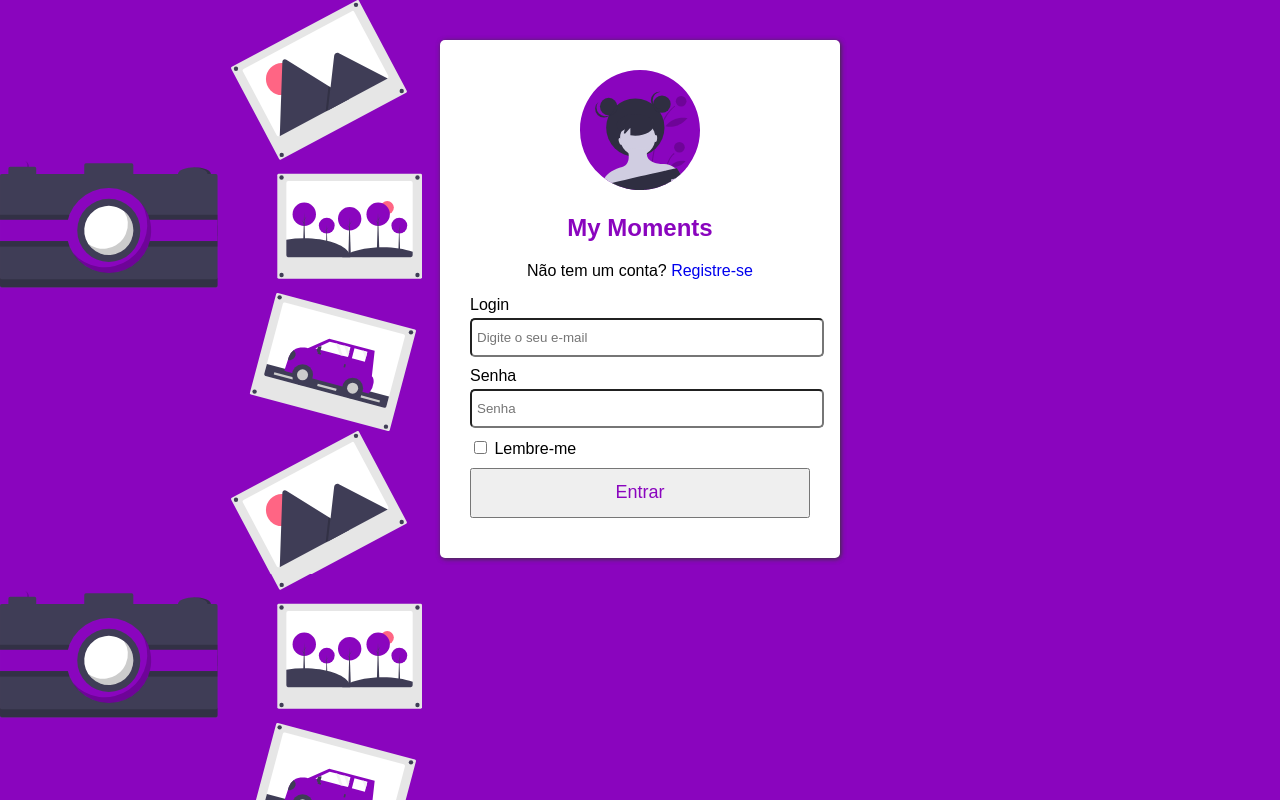
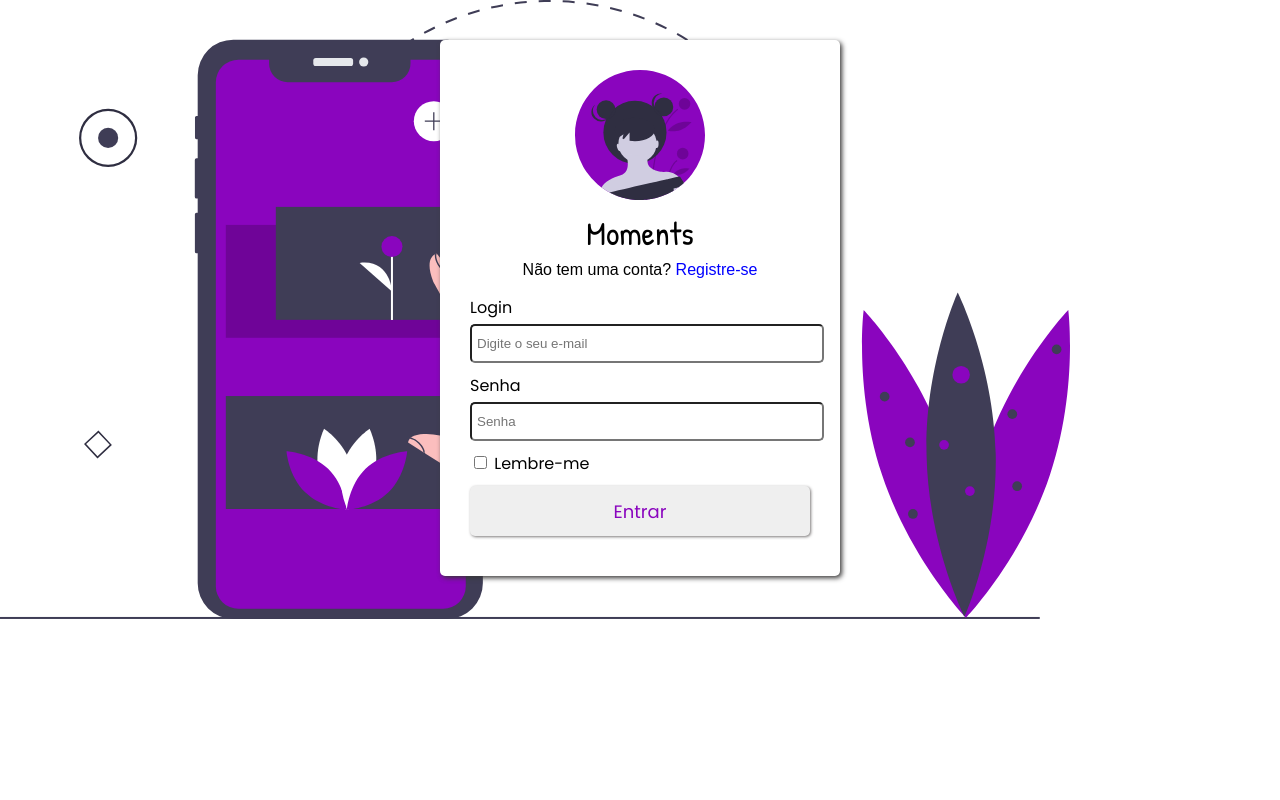
Before and after one commit to maxuellstalin/my-moments, a plain HTML site: page index.html in a window 1280 px wide. Drawn offline with Linux system fonts and the light colour scheme; a web font is replaced by a local one.

Commit message:
atualizações de botão, fonte e background

```diff
--- a/css/style.css
+++ b/css/style.css
@@ -1,10 +1,11 @@
+@import url('https://fonts.googleapis.com/css?family=Poppins&display=swap');
+@import url('https://fonts.googleapis.com/css?family=Patrick+Hand&display=swap');
+
 body{
-    background-color: rgb(138, 5, 190);
+    background-color: rgb(255, 255, 255);
     font-family: sans-serif;
-    background-image: url(../img/undraw_moments_0y20.svg);
-    background-repeat: repeat-y;
-    background-size: 33%;
-
+    background-image: url(../img/undraw_drag_5i9w_background.svg);
+    background-repeat: no-repeat;
 }
 
 a {
@@ -12,7 +13,7 @@ a {
 }
 
 .card{
-    box-shadow: 1px 1px 5px rgb(56, 55, 55);
+    box-shadow: 2px 2px 5px rgb(56, 55, 55);
     background-color: white;
     padding: 30px;
     border-radius: 5px;
@@ -26,10 +27,13 @@ a {
 
 .card-top{
     text-align: center;
+
 }
 
 .card-group {
     margin-bottom: 10px;
+    font-family: 'Poppins', sans-serif;
+
 }
 
 .card-group > label{
@@ -55,14 +59,40 @@ a {
     width: 100%;
     height: 50px;
     font-size: 18px;
+    position: relative;
+    box-shadow: 1px 1px 3px #7d7a7a;
+    border-radius: 5px;
+    border: none;
+}
 
+.entrar:hover{
+
+    background-color: rgb(138, 5, 190);
+    color: white;
+    border: none;
+    transition: 700ms;
 }
 
 .img-user{
-    width: 120px;
+    width: 130px;
+    margin-bottom: -20px;
 
 }
 
 .title{
-    color: rgb(138, 5, 190);
+    color: black;
+    font-family: 'Patrick Hand', cursive;
+    font-weight: 90;
+    font-size: 33px;
+    margin-bottom: -10px;
+
 }
+
+.cadastro {
+    color: blue;
+}
+
+.entrar {
+    font-family: 'Modak', cursive;
+    font-family: 'Poppins', sans-serif;
+}
--- a/index.html
+++ b/index.html
@@ -3,16 +3,17 @@
 <head>
     <meta charset="UTF-8">
     <meta name="viewport" content="width=device-width, initial-scale=1.0">
-    <title>Controle de Acesso</title>
+    <title>Moments</title>
     <link rel="stylesheet" href="css/style.css">
+    <link href="https://fonts.googleapis.com/css?family=Modak&display=swap" rel="stylesheet">
 </head>
 <body>
         <form class="form" action="">
         <div class="card">
            <div class="card-top">
                <img class="img-user" src="img/photo_user_female.svg" alt="Image user" srcset="">
-               <h2 class="title">My Moments</h2>
-               <p>Não tem um conta? <a href="#">Registre-se</a></p>
+               <h2 class="title">Moments</h2>
+               <p>Não tem uma conta? <a href="#" class="cadastro">Registre-se</a></p>
            </div>
 
            <div class="card-group">
@@ -30,7 +31,7 @@
            </div>
 
            <div class="card-group">
-            <button type="submit">Entrar</button>
+            <button type="submit" class="entrar">Entrar</button>
            </div>
         </div>
     </form>
```
Also changed, not shown: img/undraw_drag_5i9w_background.svg (added).
